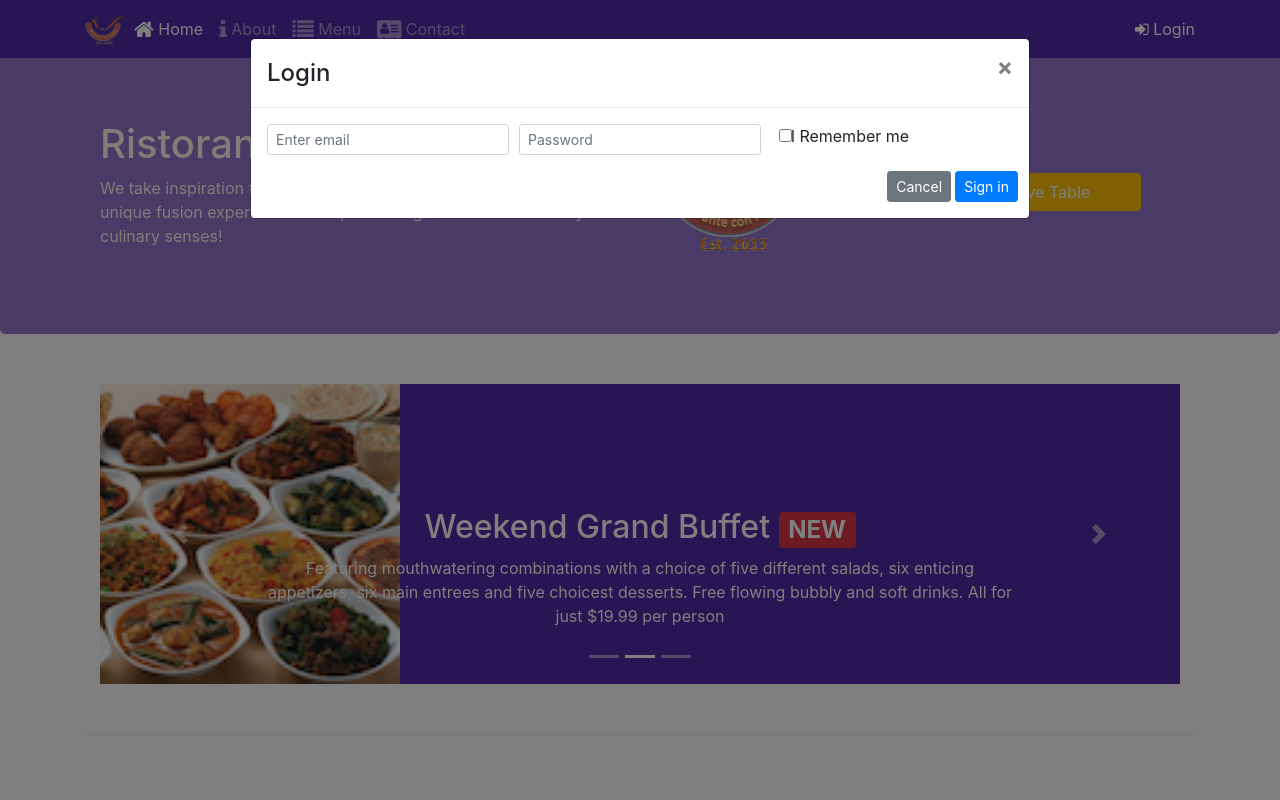
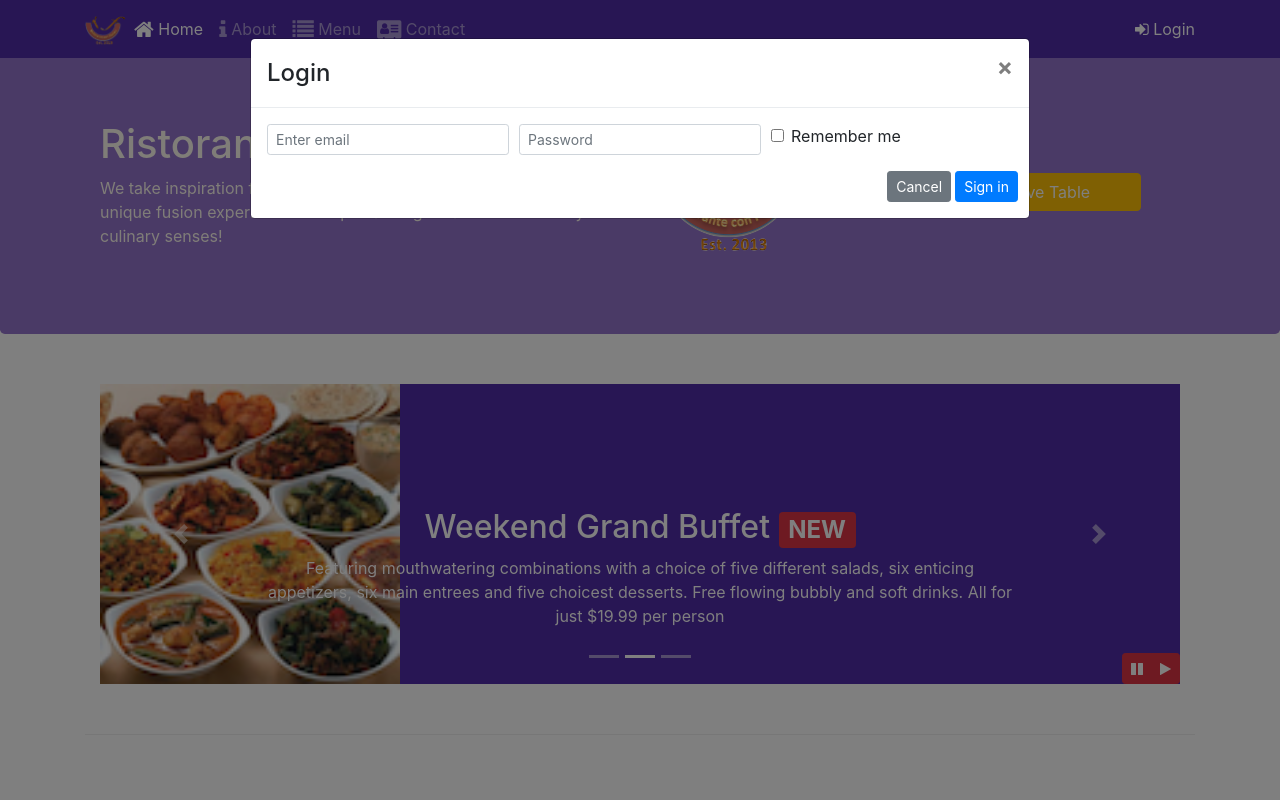
Before and after one commit to anjolaoluwa24685/conFusion, a website: page index.html in a window 1280 px wide. Both pictures are taken after a click on the link "Login". Shown: the top 800 px of the page. Drawn offline with nearby package versions, Linux system fonts and the light colour scheme.

Commit message:
Bootstrap JQuery

```diff
--- a/css/styles.css
+++ b/css/styles.css
@@ -111,3 +111,10 @@ body {
 .custom-section-btn {
     margin-bottom: 15%;
 }
+
+#carouselButton {
+    right:0px;
+    position: absolute;
+    bottom: 0px;
+    z-index: 1;
+}
--- a/index.html
+++ b/index.html
@@ -68,7 +68,7 @@
                             </div>
                             <div class="col-sm-auto">
                                 <div class="form-check">
-                                    l <input class="form-check-input" type="checkbox">
+                                    <input class="form-check-input" type="checkbox">
                                     <label class="form-check-label"> Remember me
                                     </label>
                                 </div>
@@ -251,6 +251,14 @@
                     <a class="carousel-control-next" href="#mycarousel" role="button" data-slide="next">
                         <span class="carousel-control-next-icon"></span>
                     </a>
+                    <div class="btn-group" id="carouselButton">
+                        <button class="btn btn-danger btn-sm" id="carousel-pause">
+                            <span class="fa fa-pause"></span>
+                        </button>
+                        <button class="btn btn-danger btn-sm" id="carousel-play">
+                            <span class="fa fa-play"></span>
+                        </button>
+                    </div>
                 </div>
             </div>
         </div>
@@ -430,6 +438,19 @@
     <script src="node_modules/jquery/dist/jquery.slim.min.js"></script>
     <script src="node_modules/popper.js/dist/umd/popper.min.js"></script>
     <script src="node_modules/bootstrap/dist/js/bootstrap.min.js"></script>
+
+    <!-- Bootstrap jQuery -->
+    <script>
+        $(document).ready(function(){
+            $("#mycarousel").carousel( { interval: 2000 });
+            $("#carousel-pause").click(function(){
+                $("#mycarousel").carousel('pause');
+            });
+            $("#carousel-play").click(function(){
+                $("#mycarousel").carousel('cycle');
+            });
+        });
+    </script>
     <!-- <Script>
         $(document).ready(function() {
             $('[data-toggle="tooltip"]').tooltip();
```
